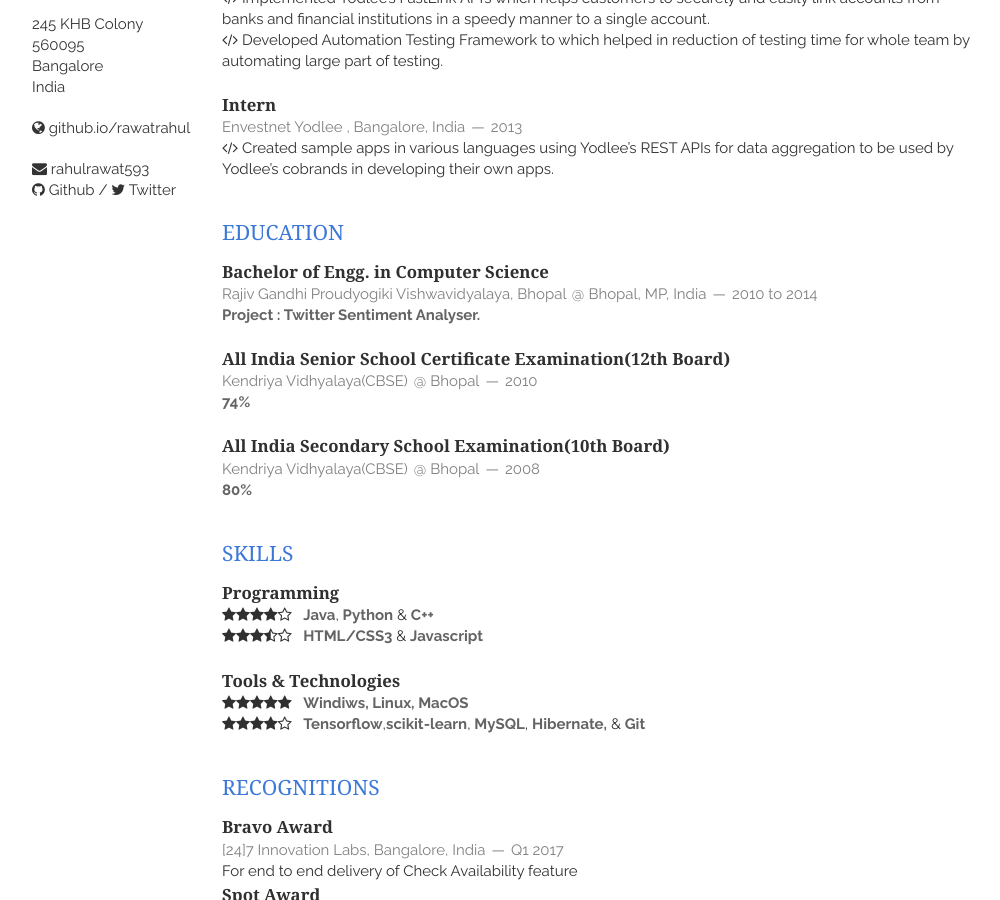
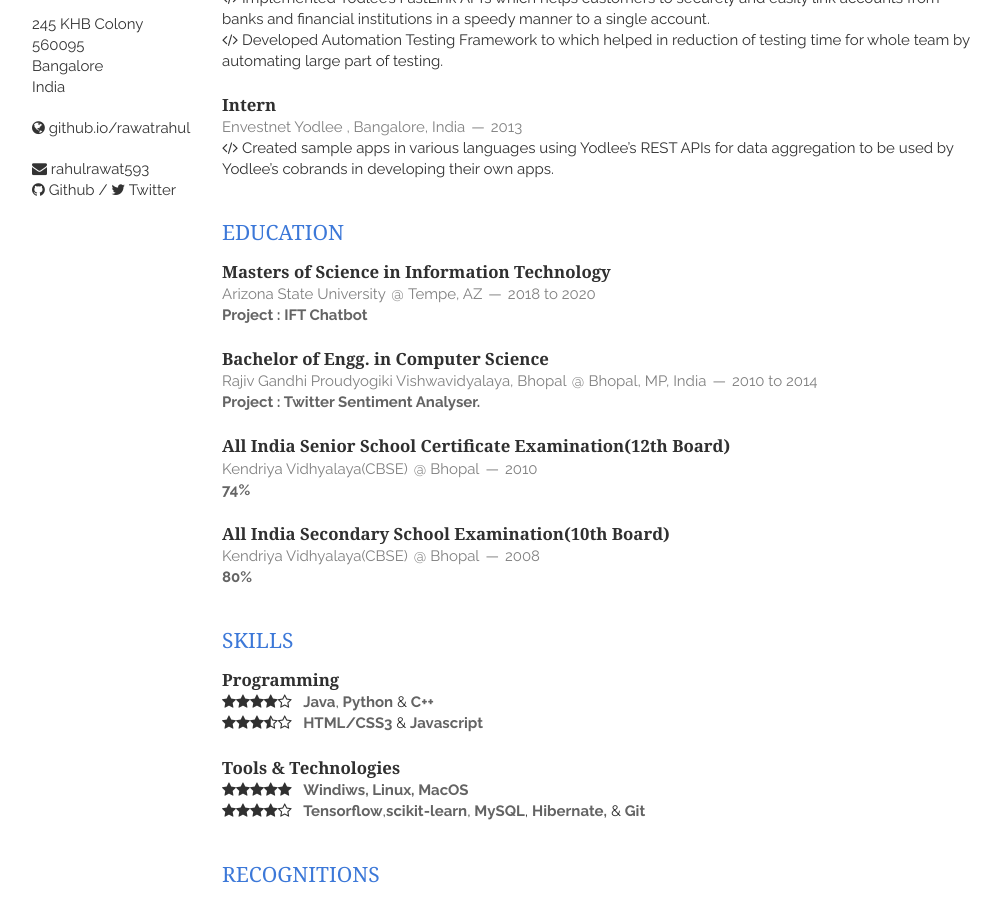
Before and after one commit to rawatrahul/vitae, a Jekyll site: the page built from index.html, in a window 1280 px wide and 900 px high, scrolled down 303 px. Shown: the whole window, without its empty margins (138-1138 px from the left). Built offline with Jekyll 4.4.1, drawn with Linux system fonts in a browser that asks for light colours; the list of posts is cut into pages by our own code.

Commit message:
Update education.html

```diff
--- a/_includes/education.html
+++ b/_includes/education.html
@@ -1,6 +1,16 @@
 <section class="thirteen columns">
     <h1>Education</h1>
     <article>
+        <header>
+            <h1>Masters of Science in Information Technology</h1>
+            <span>Arizona State University</span>
+            <span><address>Tempe, AZ</address><time>2018 to 2020</time></span>
+        </header>
+        <p>
+            <em>Project : IFT Chatbot</em>
+        </p>
+    </article>
+	<article>
         <header>
             <h1>Bachelor of Engg. in Computer Science</h1>
             <span>Rajiv Gandhi Proudyogiki Vishwavidyalaya, Bhopal</span>
```
